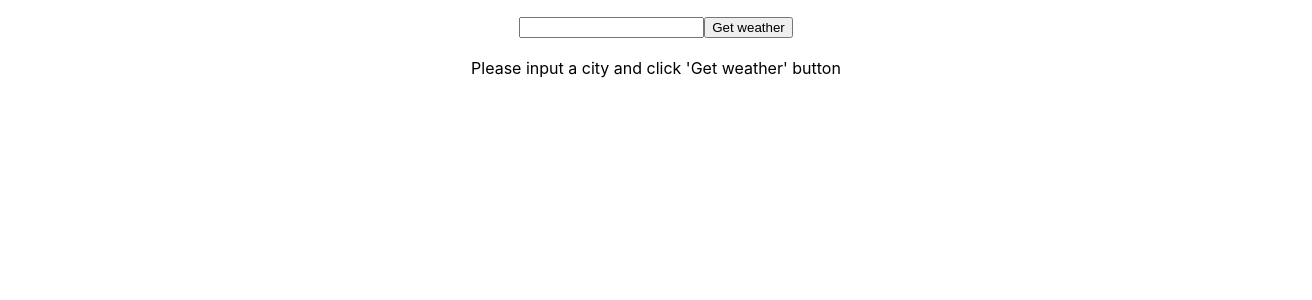
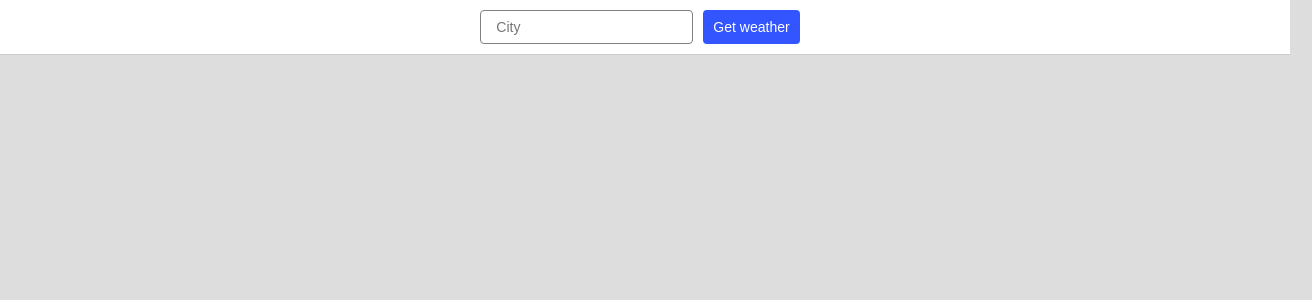
Before and after one commit to SemPukh/weather-test, a React (Create React App) app: page / in a window 1280 px wide. Shown: the top 300 px of the page, 1312 px wide, since content can reach past the window. Built offline with nearby package versions, Linux system fonts and the light colour scheme.

Commit message:
Update styling

```diff
--- a/src/components/ControlsRow/index.jsx
+++ b/src/components/ControlsRow/index.jsx
@@ -1,7 +1,7 @@
 import React, { useState } from 'react';
 import './styles.css';
 
-function ControlsRow({ searchWeather }) {
+function ControlsRow({ searchWeather, isLoading }) {
     const [city, setCity] = useState('');
 
     const handleChange = e => {
@@ -9,17 +9,34 @@ function ControlsRow({ searchWeather }) {
         setCity(value);
     };
 
-    const handleClick = () => {
+    const handleWeatherSearch = () => {
         const searchTerm = city.trim();
         if (searchTerm) {
             searchWeather(searchTerm);
         }
     };
 
+    const handleKeyDown = e => {
+        if (e.key === 'Enter') {
+            handleWeatherSearch();
+        }
+    };
+
     return (
-        <div className="controls-row">
-            <input name="city" value={city} onChange={handleChange} />
-            <button onClick={handleClick}>Get weather</button>
+        <div className="control-row-container">
+            <div className="controls-row">
+                <input
+                    placeholder="City"
+                    className="search-input"
+                    name="city"
+                    value={city}
+                    onKeyDown={handleKeyDown}
+                    onChange={handleChange}
+                />
+                <button className="search-button" disabled={isLoading} onClick={handleWeatherSearch}>
+                    Get weather
+                </button>
+            </div>
         </div>
     );
 }
--- a/src/components/ControlsRow/styles.css
+++ b/src/components/ControlsRow/styles.css
@@ -1,3 +1,34 @@
 .controls-row {
+    display: flex;
+    width: fit-content;
+}
+
+.control-row-container {
+    width: 100%;
+    background-color: white;
+    display: flex;
+    justify-content: center;
+    padding: 10px;
     margin-bottom: 20px;
+    box-shadow: 0 1px 0 rgb(0 0 0 / 8%);
 }
+
+.search-input {
+    height: 32px;
+    border-radius: 4px;
+    border: 1px solid gray;
+    margin-right: 10px;
+    outline: 0;
+    padding: 0 15px;
+    font-size: 14px;
+}
+
+.search-button {
+    min-width: fit-content;
+    background-color: #3355FF;
+    border: none;
+    border-radius: 4px;
+    padding: 0 10px;
+    font-size: 14px;
+    color: white;
+}
--- a/src/components/WeatherPageContainer/index.jsx
+++ b/src/components/WeatherPageContainer/index.jsx
@@ -6,9 +6,11 @@ import { searchWeather } from '../../actions/weatherActions';
 import './styles.css';
 
 function WeatherPageContainer({ weather, searchWeather }) {
+    const { isLoading } = weather;
+
     return (
         <div className="weather-container">
-            <ControlsRow searchWeather={searchWeather} />
+            <ControlsRow searchWeather={searchWeather} isLoading={isLoading} />
             <WeatherRows {...weather} />
         </div>
     );
--- a/src/components/WeatherPageContainer/styles.css
+++ b/src/components/WeatherPageContainer/styles.css
@@ -3,5 +3,4 @@
     display: flex;
     flex-direction: column;
     align-items: center;
-    padding: 1rem;
 }
--- a/src/components/WeatherRows/CurrentWeather/index.jsx
+++ b/src/components/WeatherRows/CurrentWeather/index.jsx
@@ -21,9 +21,9 @@ function CurrentWeather({ weather, city }) {
         <div className="weather-info-container">
             <div>
                 <div>City: {city}</div>
-                <div>Temperature: {temperature}</div>
-                <div>Feels like: {temperatureFeelsLike}</div>
-                <div>Humidity: {humidity}</div>
+                <div>Temperature: {temperature}&deg;</div>
+                <div>Feels like: {temperatureFeelsLike}&deg;</div>
+                <div>Humidity: {humidity}%</div>
             </div>
             <img src={iconUrl} alt="" />
         </div>
--- a/src/components/WeatherRows/CurrentWeather/styles.css
+++ b/src/components/WeatherRows/CurrentWeather/styles.css
@@ -2,4 +2,9 @@
     display: flex;
     margin-bottom: 20px;
     justify-content: center;
+    background-color: white;
+    border-radius: 4px;
+    padding: 20px;
+    box-shadow: 0 1px 0 rgb(0 0 0 / 8%);
+    font-size: 14px;
 }
--- a/src/components/WeatherRows/ForecastWeather/index.jsx
+++ b/src/components/WeatherRows/ForecastWeather/index.jsx
@@ -20,14 +20,19 @@ function ForecastWeather({ weather }) {
 
                 const iconUrl = 'http://openweathermap.org/img/w/' + icon + '.png';
 
+                const date = new Date(dt * 1000).toGMTString();
+                const dayOfWeek = date.slice(0, 3);
+                const day = date.slice(5, 11);
+
                 return (
                     <div className="daily-weather-info" key={index}>
-                        <div>Date: {new Date(dt * 1000).toLocaleDateString()}</div>
+                        <div>{dayOfWeek}</div>
+                        <div>{day}</div>
                         <img src={iconUrl} alt="" />
                         <div>
-                            Temperature: {minTemp}/{maxTemp}
+                            {minTemp}&deg; ... {maxTemp}&deg;
                         </div>
-                        <div>Humidity: {humidity}</div>
+                        <div>Humidity: {humidity}%</div>
                     </div>
                 );
             })}
--- a/src/components/WeatherRows/ForecastWeather/styles.css
+++ b/src/components/WeatherRows/ForecastWeather/styles.css
@@ -1,7 +1,22 @@
 .weekly-weather-info {
     display: flex;
+    justify-content: space-between;
+    background-color: white;
+    border-radius: 4px;
+    padding: 20px 20px 0 20px;
+    flex-wrap: wrap;
+    box-shadow: 0 1px 0 rgb(0 0 0 / 8%);
+    font-size: 14px;
+    margin: 0 20px;
 }
 
 .daily-weather-info {
     margin: 0 0.5rem;
+    margin-bottom: 20px;
+    border-radius: 4px;
+    padding: 10px;
 }
+
+.daily-weather-info:hover {
+    background-color: #EEEEEE;
+}
--- a/src/components/WeatherRows/index.jsx
+++ b/src/components/WeatherRows/index.jsx
@@ -8,14 +8,14 @@ function WeatherRows({ weather, error, isLoading }) {
         if (error.code && error.code === 404) return <div>City not found</div>;
         return <div>Error has occured</div>;
     }
-    if (!weather) return <div>Please input a city and click 'Get weather' button</div>;
+    if (!weather) return null;
 
     const { current, forecast } = weather;
     return (
-        <div>
+        <>
             <CurrentWeather weather={forecast} city={current.city.name} />
             <ForecastWeather weather={forecast} />
-        </div>
+        </>
     );
 }
 
--- a/src/index.css
+++ b/src/index.css
@@ -5,4 +5,5 @@ body {
     sans-serif;
   -webkit-font-smoothing: antialiased;
   -moz-osx-font-smoothing: grayscale;
+  background-color: #DDDDDD;
 }
```
